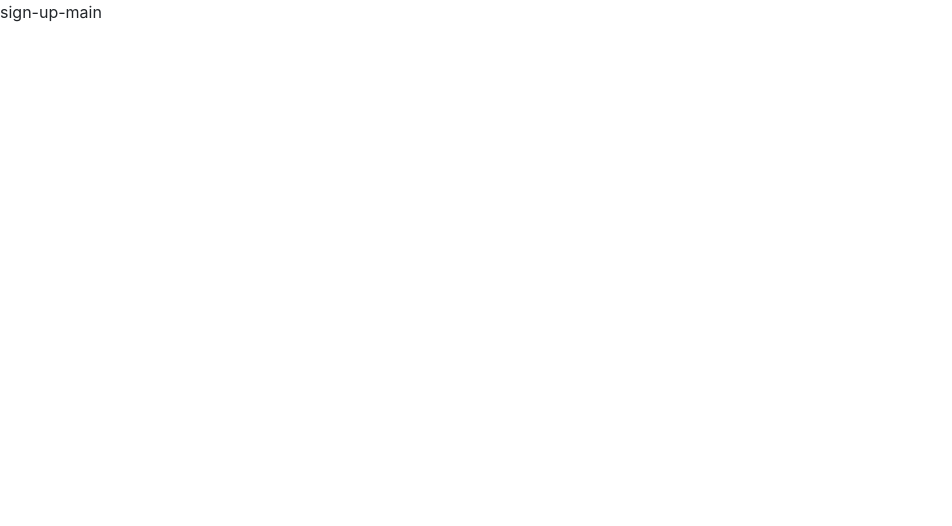
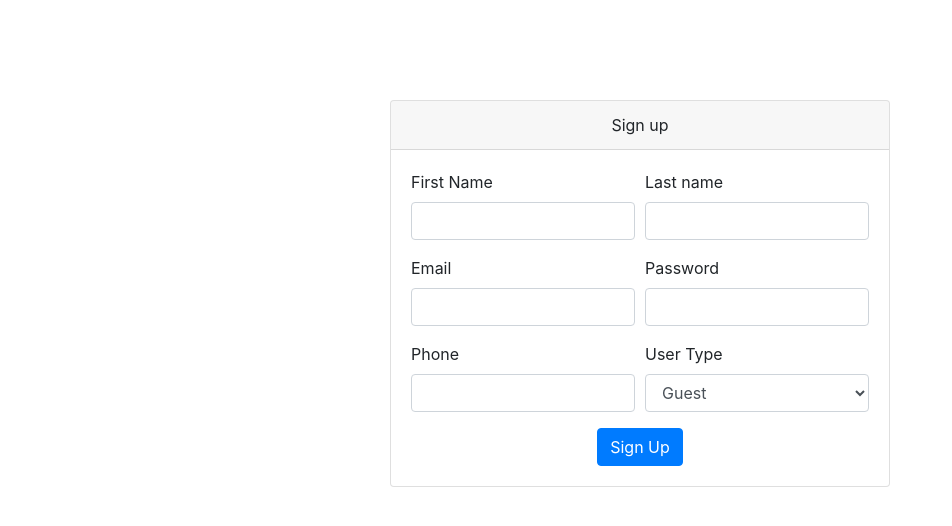
Before and after one commit to sutej-truetechpro/react-auth, a React (Create React App) app: page /sign-up in a window 1280 px wide. Shown: the top 526 px of the page, without its empty margins (0-952 px from the left). Built offline with nearby package versions, Linux system fonts and the light colour scheme.

Commit message:
sign up api integrate

```diff
--- a/src/views/sign-up/sign-up.js
+++ b/src/views/sign-up/sign-up.js
@@ -1,68 +1,89 @@
 import React, {Component} from "react";
-import {BrowserRouter as Router, Switch, Route, Link } from "react-router-dom";
+import {BrowserRouter as Router, Switch, Route, Link} from "react-router-dom";
+import './sign-up.scss';
+import HttpService from "../../services/http-service";
 
 export default class SignUp extends Component {
     constructor(props) {
         super(props);
         this.state = {
-            formData: {
-                email: '',
-                password: ''
-            }
+            formData: {}
         };
-        this.login = this.login.bind(this);
+        this.signUp = this.signUp.bind(this);
     }
 
-    login(e) {
+    signUp(e) {
         e.preventDefault();
-        console.log('hi', this.state.formData);
+        HttpService.post('sign-up', this.state.formData)
+            .then(res => {
+                console.log('res', res);
+                if (res.data.message === 'Sign up Successful!') {
+                    this.props.history.push('/')
+                }
+            });
     }
 
-    updateFormData(field, event) {
+    updateFormData(field, value) {
         let formData = this.state.formData;
-        if (field === 'username') {
-            formData.userName = event.target.value;
-        }
-        if (field === 'password') {
-            formData.password = event.target.value;
-        }
+        formData[field] = value;
         this.setState({formData: formData});
     }
 
     render() {
         return (
             <div className="sign-up-main">
-                sign-up-main
-                 {/*<div className="global-container">*/}{/*    <div className="card login-form">*/}
-                 {/*        <div className="card-body">*/}
-                 {/*            <h3 className="card-title text-center">Log in</h3>*/}
-                 {/*            <div className={'card-text'}>*/}
-                 {/*                <div className={'alert alert-danger alert-dismissible fade show'} role="alert">sd*/}
-                 {/*                </div>*/}
-                 {/*                <form>*/}
-                 {/*                    <div className="form-group">*/}
-                 {/*                        <label htmlFor="exampleInputEmail1">Email address</label>*/}
-                 {/*                        <input type="email" className="form-control form-control-sm"*/}
-                 {/*                                id="exampleInputEmail1"*/}
-                 {/*                                aria-describedby="emailHelp"/>*/}
-                 {/*                     </div>*/}
-                 {/*                     <div className="form-group">*/}
-                 {/*                        <label htmlFor="exampleInputPassword1">Password</label>*/}
-                 {/*                        <a style={{'float': 'right', 'font-size': '12px'}}>Forgot password?</a>*/}
-                 {/*                        <input type="password" className="form-control form-control-sm"*/}
-                 {/*                               id="exampleInputPassword1"/>*/}
-                 {/*                    </div>*/}
-                 {/*                    <button type="submit" className="btn btn-primary btn-block">Sign in</button>*/}
-
-                 {/*                    <div className="sign-up">*/}
-                 {/*                        Don't have an account? Create One*/}
-                 {/*                    </div>*/}
-                 {/*                </form>*/}
-                 {/*            </div>*/}
-                 {/*        </div>*/}
-                 {/*    </div>*/}
-                 {/*</div>*/}
-                {/*</div>*/}
+                <div className="card">
+                    <div className="card-header text-center">
+                        Sign up
+                    </div>
+                    <div className="card-body">
+                        <form onSubmit={this.signUp}>
+                            <div className="form-row">
+                                <div className="form-group col-md-6">
+                                    <label htmlFor="first-name">First Name</label>
+                                    <input type="text" className="form-control" id="first-name"
+                                           onChange={(event => this.updateFormData('firstName', event.target.value))}/>
+                                </div>
+                                <div className="form-group col-md-6">
+                                    <label htmlFor="last-name">Last name</label>
+                                    <input type="text" className="form-control" id="last-name"
+                                           onChange={(event => this.updateFormData('lastName', event.target.value))}/>
+                                </div>
+                            </div>
+                            <div className="form-row">
+                                <div className="form-group col-md-6">
+                                    <label htmlFor="inputEmail4">Email</label>
+                                    <input type="email" className="form-control" id="inputEmail4"
+                                           onChange={(event => this.updateFormData('email', event.target.value))}/>
+                                </div>
+                                <div className="form-group col-md-6">
+                                    <label htmlFor="inputPassword4">Password</label>
+                                    <input type="password" className="form-control" id="inputPassword4"
+                                           onChange={(event => this.updateFormData('password', event.target.value))}/>
+                                </div>
+                            </div>
+                            <div className="form-row">
+                                <div className="form-group col-md-6">
+                                    <label htmlFor="phone">Phone</label>
+                                    <input type="text" className="form-control" id="phone"
+                                           onChange={(event => this.updateFormData('phone', event.target.value))}/>
+                                </div>
+                                <div className="form-group col-md-6">
+                                    <label htmlFor="inputState">User Type</label>
+                                    <select id="inputState" className="form-control" defaultValue={3}
+                                            onChange={(event => this.updateFormData('userType', event.target.value))}>
+                                        <option value={1}>Administrator</option>
+                                        <option value={2}>Moderator</option>
+                                        <option value={3}>Guest</option>
+                                    </select>
+                                </div>
+                            </div>
+                            <div className="text-center">
+                                <button type="submit" className="btn btn-primary">Sign Up</button>
+                            </div>
+                        </form>
+                    </div>
+                </div>
             </div>
         )
     }
--- /dev/null
+++ b/src/views/sign-up/sign-up.scss
@@ -0,0 +1,6 @@
+.sign-up-main {
+  .card {
+    max-width: 500px;
+    margin: 100px auto;
+  }
+}
```
